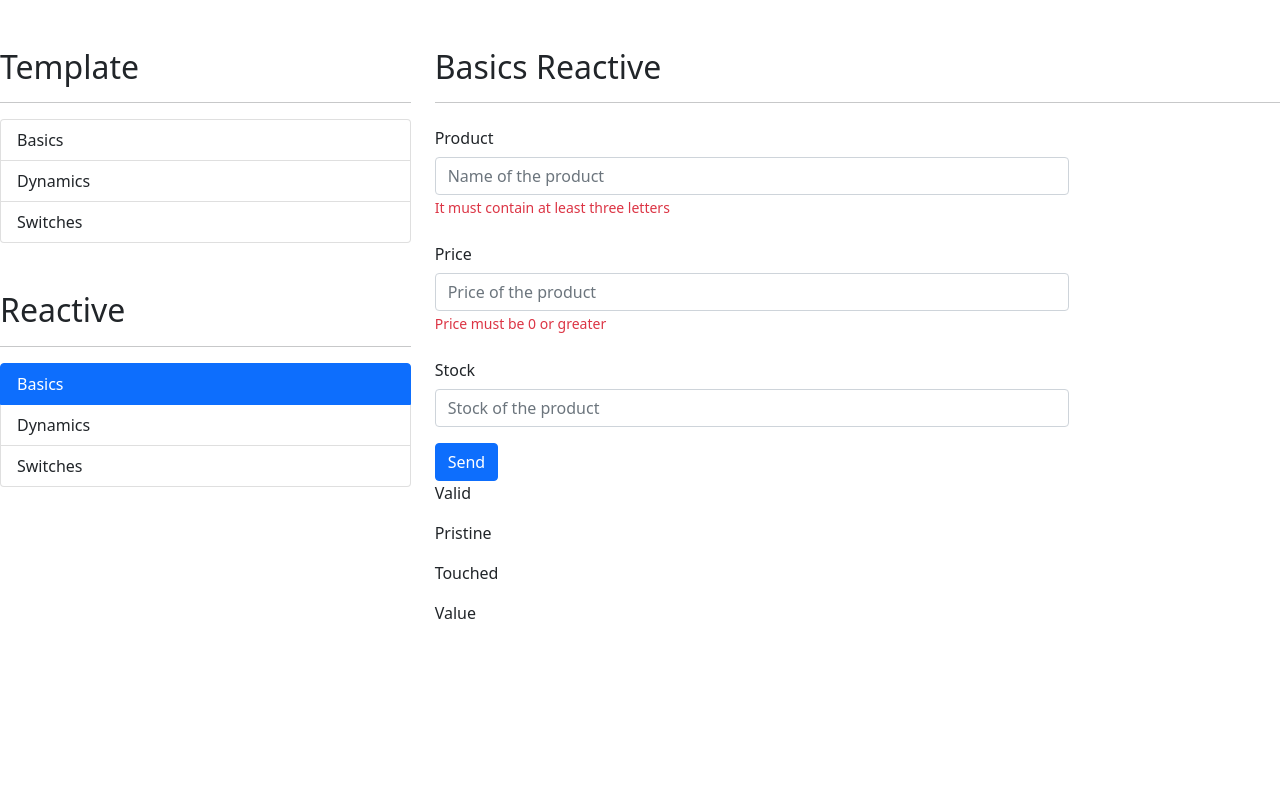
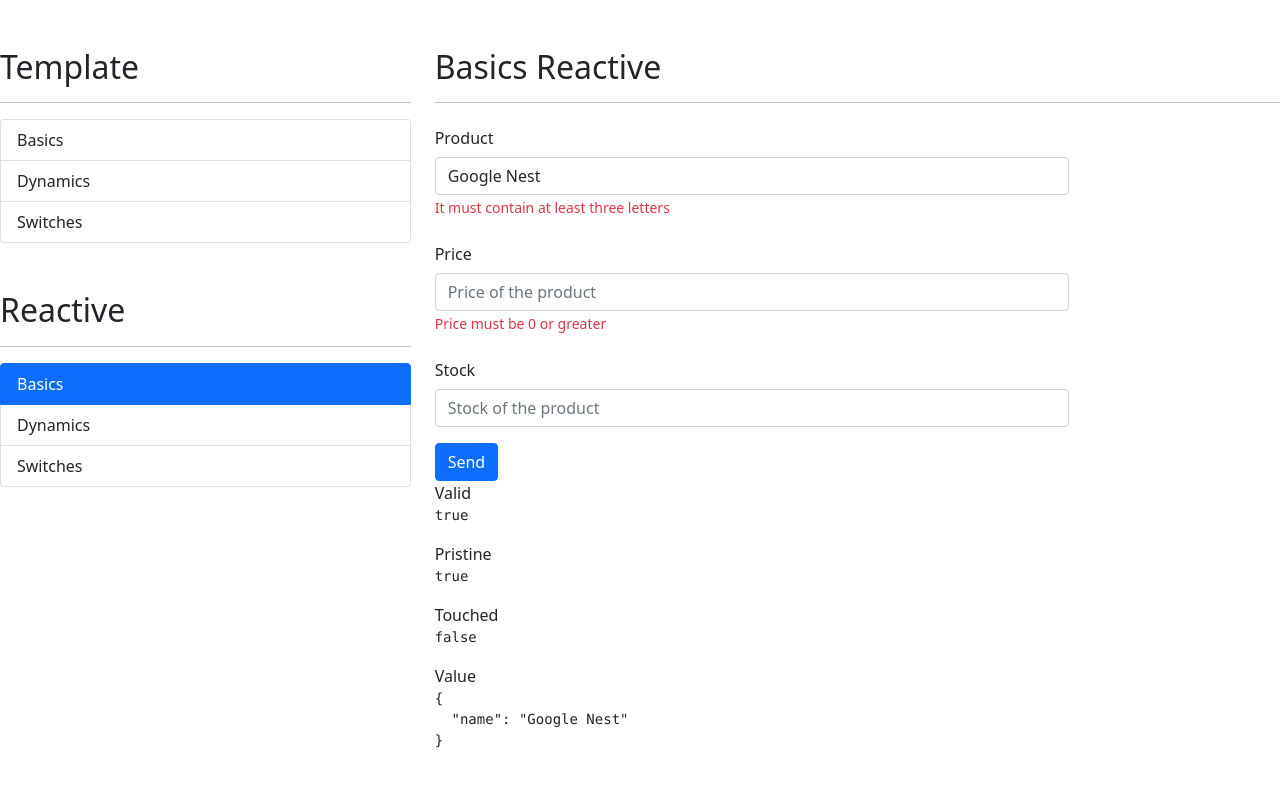
Before and after one commit to SergioGordillo/FormsAppAngular, an Angular app: page /reactive/basics in a window 1280 px wide. Shown: the top 786 px of the page. Built offline with nearby package versions, Linux system fonts and the light colour scheme.

Commit message:
Started to work with reactive basics form

```diff
--- a/src/app/reactive/basics/basics.component.html
+++ b/src/app/reactive/basics/basics.component.html
@@ -4,7 +4,8 @@
 <div class="row">
     <div class="col">
 
-        <form autocomplete="off">
+        <form autocomplete="off"
+              [formGroup]="myForm"  >
 
             <!-- Product field -->
             <div class="mb-3">
@@ -12,6 +13,7 @@
                 <div class="col-sm-9">
                     <input type="text"
                            class="form-control"
+                           formControlName="name"
                            placeholder="Name of the product"/>
 
 
@@ -71,15 +73,15 @@
 <div class="row">
     <div class="col">
         <span>Valid</span>
-        <pre></pre>
+        <pre>{{myForm.valid}}</pre>
 
         <span>Pristine</span>
-        <pre></pre>
+        <pre>{{myForm.pristine}}</pre>
 
         <span>Touched</span>
-        <pre></pre>
+        <pre>{{myForm.touched}}</pre>
 
         <span>Value</span>
-        <pre></pre>
+        <pre>{{myForm.value|json}}</pre>
     </div>
 </div>
--- a/src/app/reactive/basics/basics.component.ts
+++ b/src/app/reactive/basics/basics.component.ts
@@ -1,4 +1,5 @@
-import { Component, OnInit } from '@angular/core';
+import { Component} from '@angular/core';
+import { FormControl, FormGroup } from '@angular/forms';
 
 @Component({
   selector: 'app-basics',
@@ -8,6 +9,11 @@ import { Component, OnInit } from '@angular/core';
 })
 export class BasicsComponent{
 
+  myForm:FormGroup=new FormGroup({
+    'name': new FormControl('Google Nest'),
+
+  });
+
   constructor() { }
 
 }
--- a/src/app/reactive/reactive.module.ts
+++ b/src/app/reactive/reactive.module.ts
@@ -1,5 +1,6 @@
 import { NgModule } from '@angular/core';
 import { CommonModule } from '@angular/common';
+import { ReactiveFormsModule } from '@angular/forms';
 
 import { ReactiveRoutingModule } from './reactive-routing.module';
 import { BasicsComponent } from './basics/basics.component';
@@ -15,7 +16,8 @@ import { SwitchesComponent } from './switches/switches.component';
   ],
   imports: [
     CommonModule,
-    ReactiveRoutingModule
+    ReactiveRoutingModule,
+    ReactiveFormsModule
   ]
 })
 export class ReactiveModule { }
```
